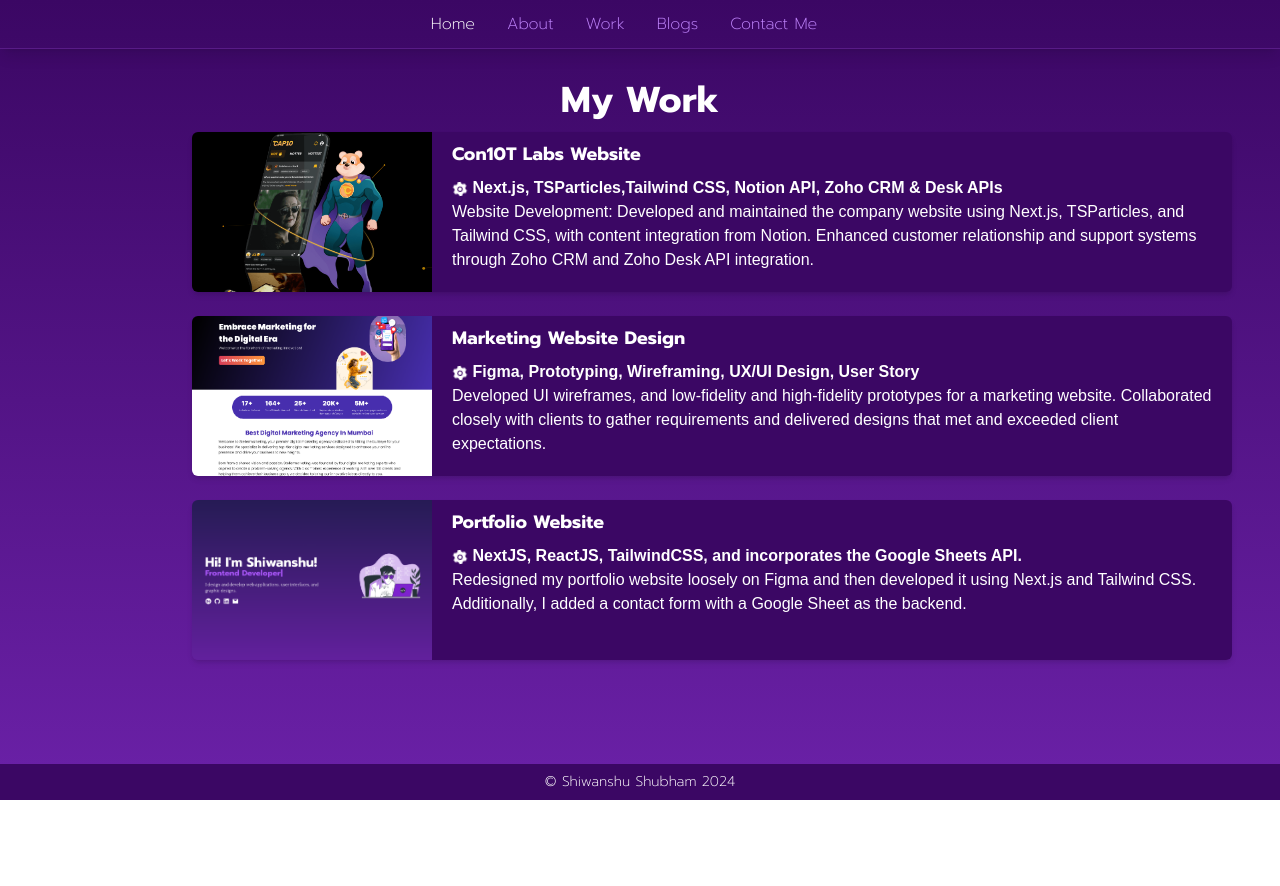
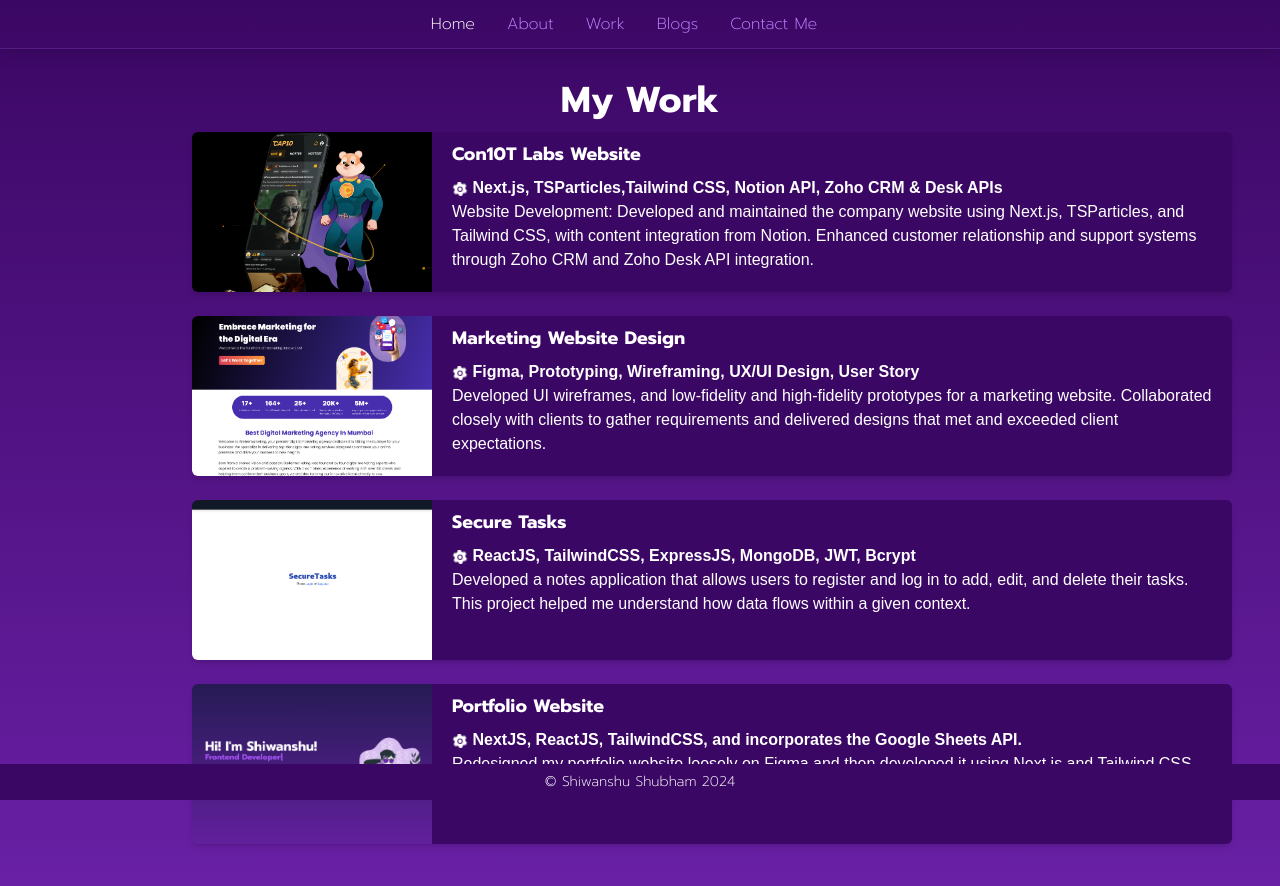
Before and after one commit to shiwanshudev/portfolio2023, a Next.js app: page /work in a window 1280 px wide. Shown: the top 886 px of the page. Before the commit the page ends 800 px from the top, so only its background shows below. Built offline with nearby package versions, Linux system fonts and the light colour scheme; a web font is replaced by a local one.

Commit message:
Add fixed secure tasks project

```diff
--- a/src/app/work/page.tsx
+++ b/src/app/work/page.tsx
@@ -21,14 +21,14 @@
       description:
         "Developed UI wireframes, and low-fidelity and high-fidelity prototypes for a marketing website. Collaborated closely with clients to gather requirements and delivered designs that met and exceeded client expectations.",
     },
-    // {
-    //   link: "https://todo-with-auth-six.vercel.app/",
-    //   name: "Secure Tasks",
-    //   technologies: "ReactJS, TailwindCSS, ExpressJS, MongoDB, JWT, Bcrypt",
-    //   src: "/images/project4.png",
-    //   description:
-    //     "Developed a notes application that allows users to register and log in to add, edit, and delete their tasks. This project helped me understand how data flows within a given context.",
-    // },
+    {
+      link: "https://todo-with-auth-six.vercel.app/",
+      name: "Secure Tasks",
+      technologies: "ReactJS, TailwindCSS, ExpressJS, MongoDB, JWT, Bcrypt",
+      src: "/images/project4.png",
+      description:
+        "Developed a notes application that allows users to register and log in to add, edit, and delete their tasks. This project helped me understand how data flows within a given context.",
+    },
     {
       link: "https://shiwanshudev.vercel.app/",
       name: "Portfolio Website",
```
